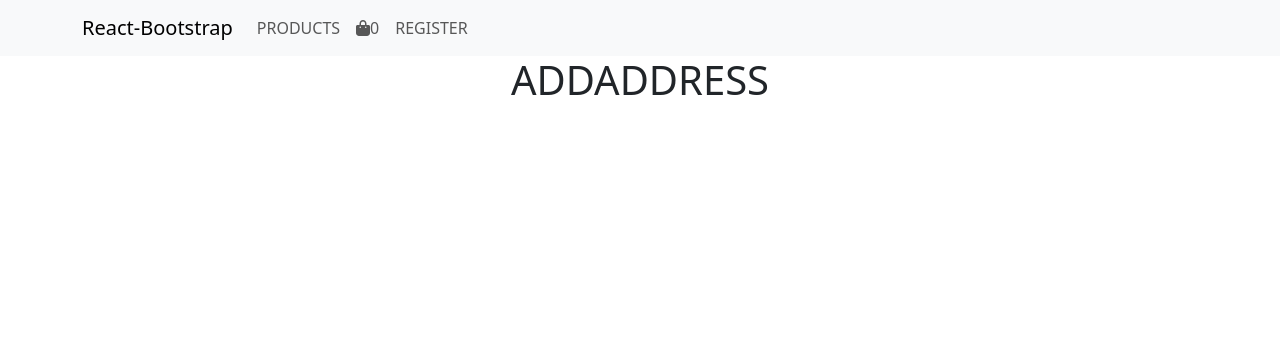
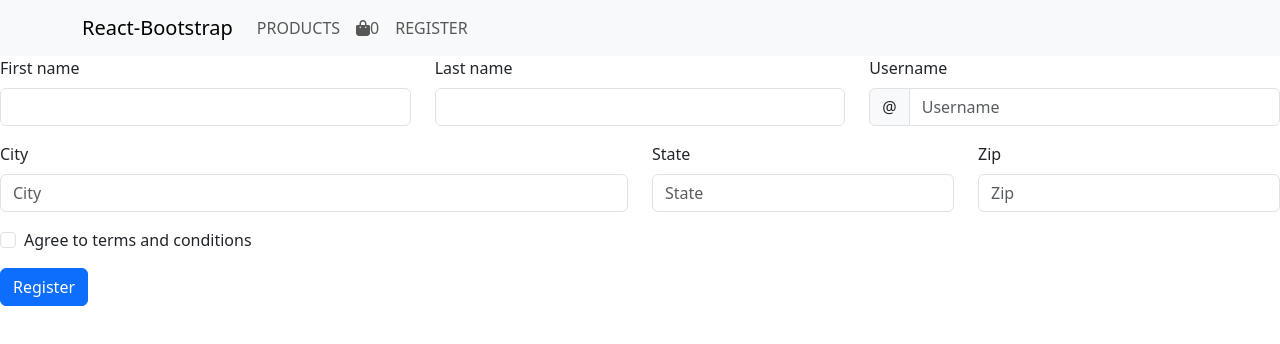
Before and after one commit to FrostXk9/E-commerce-website, a React (Create React App) app: page /address in a window 1280 px wide. Shown: the top 344 px of the page. Built offline with nearby package versions, Linux system fonts and the light colour scheme.

Commit message:
committed

```diff
--- a/package.json
+++ b/package.json
@@ -11,6 +11,7 @@
     "@testing-library/react": "^13.4.0",
     "@testing-library/user-event": "^13.5.0",
     "bootstrap": "^5.3.1",
+    "formik": "^2.4.3",
     "react": "^18.2.0",
     "react-bootstrap": "^2.8.0",
     "react-dom": "^18.2.0",
@@ -18,7 +19,8 @@
     "react-router-dom": "^6.15.0",
     "react-scripts": "5.0.1",
     "redux": "^4.2.1",
-    "web-vitals": "^2.1.4"
+    "web-vitals": "^2.1.4",
+    "yup": "^1.2.0"
   },
   "scripts": {
     "start": "react-scripts start",
--- a/src/Components/AddAddress.js
+++ b/src/Components/AddAddress.js
@@ -1,10 +1,147 @@
-
+import Button from 'react-bootstrap/Button';
+import Col from 'react-bootstrap/Col';
+import Form from 'react-bootstrap/Form';
+import InputGroup from 'react-bootstrap/InputGroup';
+import Row from 'react-bootstrap/Row';
+import * as formik from 'formik';
+import * as yup from 'yup';
 
 const AddAddress = () => {
+  const { Formik } = formik;
+
+  const schema = yup.object().shape({
+    firstName: yup.string().required(),
+    lastName: yup.string().required(),
+    username: yup.string().required(),
+    city: yup.string().required(),
+    state: yup.string().required(),
+    zip: yup.string().required(),
+    terms: yup.bool().required().oneOf([true], 'Terms must be accepted'),
+  });
+
   return (
-    <div>
-      <h1>AddAddress</h1>
-    </div>
+    <>
+    <Formik
+      validationSchema={schema}
+      onSubmit={console.log}
+      initialValues={{
+        firstName: '',
+        lastName: '',
+        username: '',
+        city: '',
+        state: '',
+        zip: '',
+        terms: false,
+      }}
+    >
+      {({ handleSubmit, handleChange, values, touched, errors }) => (
+        <Form noValidate onSubmit={handleSubmit}>
+          <Row className="mb-3">
+            <Form.Group as={Col} md="4" controlId="validationFormik01">
+              <Form.Label>First name</Form.Label>
+              <Form.Control
+                type="text"
+                name="firstName"
+                value={values.firstName}
+                onChange={handleChange}
+                isValid={touched.firstName && !errors.firstName}
+              />
+              <Form.Control.Feedback>Looks good!</Form.Control.Feedback>
+            </Form.Group>
+            <Form.Group as={Col} md="4" controlId="validationFormik02">
+              <Form.Label>Last name</Form.Label>
+              <Form.Control
+                type="text"
+                name="lastName"
+                value={values.lastName}
+                onChange={handleChange}
+                isValid={touched.lastName && !errors.lastName}
+              />
+
+              <Form.Control.Feedback>Looks good!</Form.Control.Feedback>
+            </Form.Group>
+            <Form.Group as={Col} md="4" controlId="validationFormikUsername">
+              <Form.Label>Username</Form.Label>
+              <InputGroup hasValidation>
+                <InputGroup.Text id="inputGroupPrepend">@</InputGroup.Text>
+                <Form.Control
+                  type="text"
+                  placeholder="Username"
+                  aria-describedby="inputGroupPrepend"
+                  name="username"
+                  value={values.username}
+                  onChange={handleChange}
+                  isInvalid={!!errors.username}
+                />
+                <Form.Control.Feedback type="invalid">
+                  {errors.username}
+                </Form.Control.Feedback>
+              </InputGroup>
+            </Form.Group>
+          </Row>
+          <Row className="mb-3">
+            <Form.Group as={Col} md="6" controlId="validationFormik03">
+              <Form.Label>City</Form.Label>
+              <Form.Control
+                type="text"
+                placeholder="City"
+                name="city"
+                value={values.city}
+                onChange={handleChange}
+                isInvalid={!!errors.city}
+              />
+
+              <Form.Control.Feedback type="invalid">
+                {errors.city}
+              </Form.Control.Feedback>
+            </Form.Group>
+            <Form.Group as={Col} md="3" controlId="validationFormik04">
+              <Form.Label>State</Form.Label>
+              <Form.Control
+                type="text"
+                placeholder="State"
+                name="state"
+                value={values.state}
+                onChange={handleChange}
+                isInvalid={!!errors.state}
+              />
+              <Form.Control.Feedback type="invalid">
+                {errors.state}
+              </Form.Control.Feedback>
+            </Form.Group>
+            <Form.Group as={Col} md="3" controlId="validationFormik05">
+              <Form.Label>Zip</Form.Label>
+              <Form.Control
+                type="text"
+                placeholder="Zip"
+                name="zip"
+                value={values.zip}
+                onChange={handleChange}
+                isInvalid={!!errors.zip}
+              />
+
+              <Form.Control.Feedback type="invalid">
+                {errors.zip}
+              </Form.Control.Feedback>
+            </Form.Group>
+          </Row>
+          <Form.Group className="mb-3">
+            <Form.Check
+              required
+              name="terms"
+              label="Agree to terms and conditions"
+              onChange={handleChange}
+              isInvalid={!!errors.terms}
+              feedback={errors.terms}
+              feedbackType="invalid"
+              id="validationFormik0"
+            />
+          </Form.Group>
+          <Button type="submit">Register</Button>
+        </Form>
+      )}
+    </Formik>
+    </>
   );
 }
 
--- a/src/Components/Navbar.js
+++ b/src/Components/Navbar.js
@@ -14,19 +14,21 @@ const NavbarLayout = () => {
 
 
   return (
+    <div className="Nav-bar">
         <Navbar expand="lg" className="bg-body-tertiary">
           <Container>
             <Navbar.Brand href="#home">React-Bootstrap</Navbar.Brand>
             <Navbar.Toggle aria-controls="basic-navbar-nav" />
             <Navbar.Collapse id="basic-navbar-nav">
               <Nav className="me-auto">
-                <Nav.Link to="/" as={Link} className='icon-nav'>Products</Nav.Link>
-                <Nav.Link to= "/cart" as={Link} className='icon-nav'><FontAwesomeIcon icon={faBagShopping} />{CartProducts.length}</Nav.Link>
-                <Nav.Link to="/address" as={Link} className='icon-nav'>Register</Nav.Link>
+                <Nav.Link to="/" as={Link} className="icon-nav">Products</Nav.Link>
+                <Nav.Link to= "/cart" as={Link} className="icon-nav"><FontAwesomeIcon icon={faBagShopping} />{CartProducts.length}</Nav.Link>
+                <Nav.Link to="/address" as={Link} className="icon-nav">Register</Nav.Link>
               </Nav>
             </Navbar.Collapse>
           </Container>
         </Navbar>
+    </div>
   );
 }
 
```
Also changed, not shown: 1 other file (tests, documents, lock files or other folders).
